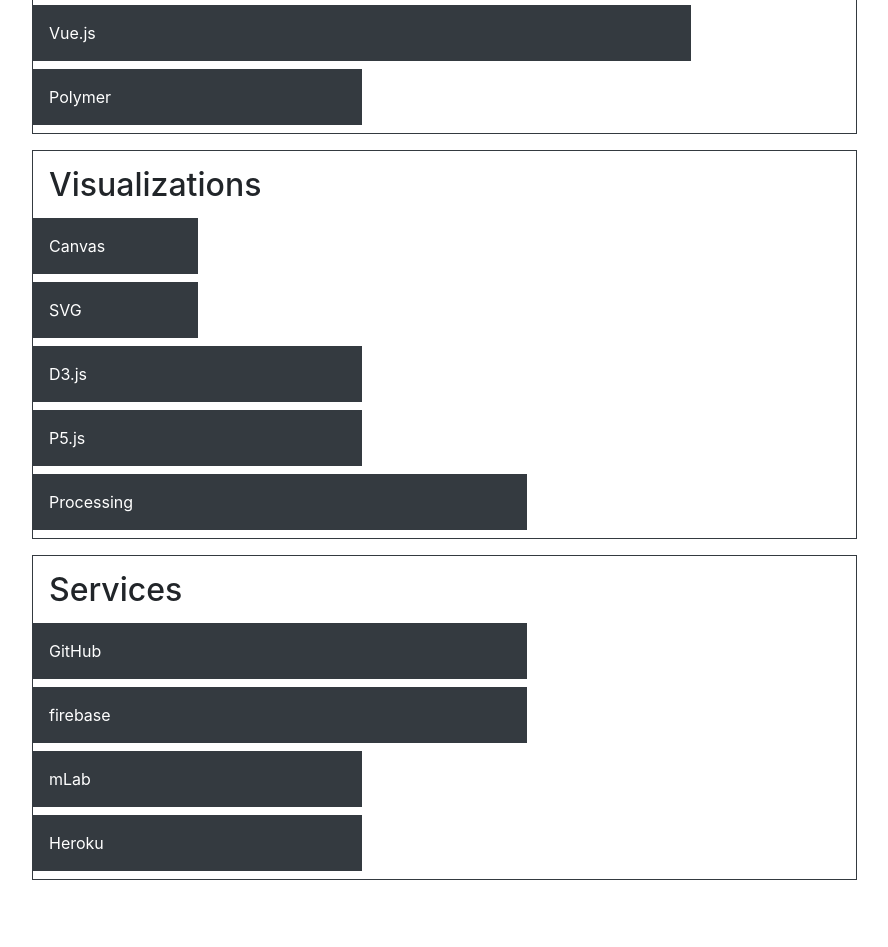
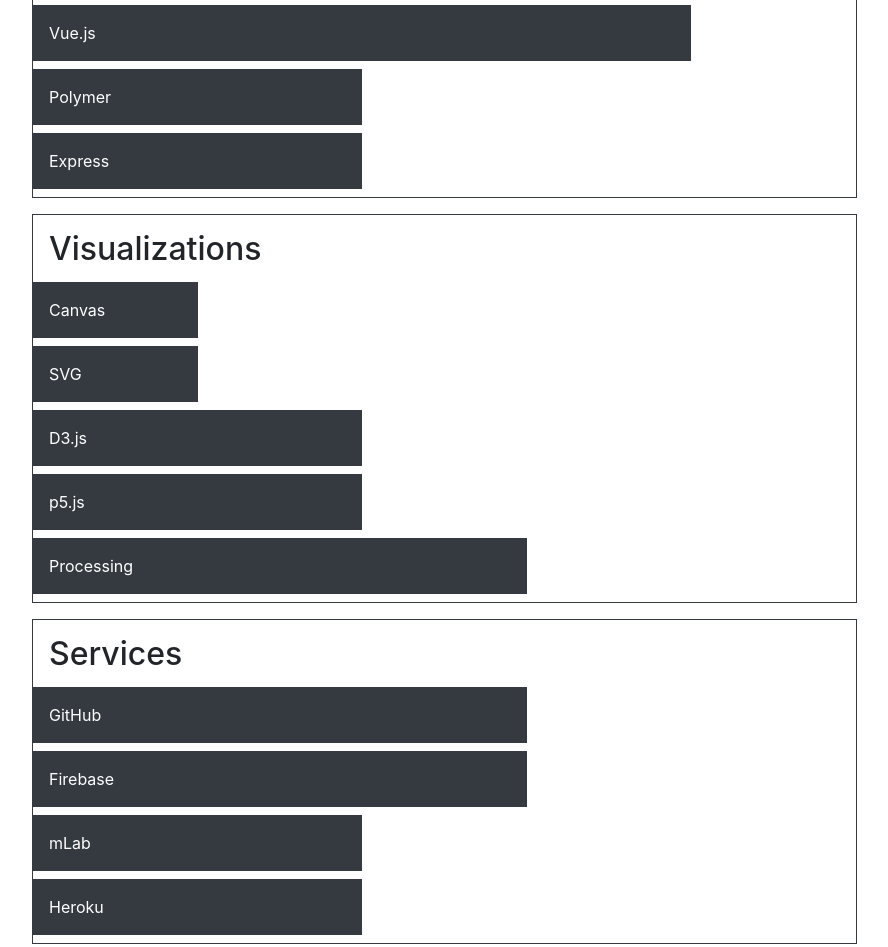
Before and after one commit to GimYoungPhil/resume2, a website: page index.html in a window 1280 px wide. Shown: the part 1423-2370 px from the top of the page, without its empty margins (338-1226 px from the left). Before the commit the page ends 2319 px from the top, so only its background shows below. Drawn offline with nearby package versions, Linux system fonts and the light colour scheme.

Commit message:
fixed names

```diff
--- a/index.html
+++ b/index.html
@@ -46,7 +46,7 @@
           <h2 class="m-3">Environments</h2>
           <div class="p-3 mb-2 bg-dark text-white" style="width: 60%;">Node.js</div>
           <div class="p-3 mb-2 bg-dark text-white" style="width: 80%;">npm</div>
-          <div class="p-3 mb-2 bg-dark text-white" style="width: 80%;">yarn</div>
+          <div class="p-3 mb-2 bg-dark text-white" style="width: 80%;">Yarn</div>
           <div class="p-3 mb-2 bg-dark text-white" style="width: 60%;">webpack</div>
           <div class="p-3 mb-2 bg-dark text-white" style="width: 60%;">Babel</div>
         </div>
@@ -58,19 +58,20 @@
           <div class="p-3 mb-2 bg-dark text-white" style="width: 60%;">React</div>
           <div class="p-3 mb-2 bg-dark text-white" style="width: 80%;">Vue.js</div>
           <div class="p-3 mb-2 bg-dark text-white" style="width: 40%;">Polymer</div>
+          <div class="p-3 mb-2 bg-dark text-white" style="width: 40%;">Express</div>
         </div>
         <div class="mb-3 border border-dark">
           <h2 class="m-3">Visualizations</h2>
           <div class="p-3 mb-2 bg-dark text-white" style="width: 20%;">Canvas</div>
           <div class="p-3 mb-2 bg-dark text-white" style="width: 20%;">SVG</div>
           <div class="p-3 mb-2 bg-dark text-white" style="width: 40%;">D3.js</div>
-          <div class="p-3 mb-2 bg-dark text-white" style="width: 40%;">P5.js</div>
+          <div class="p-3 mb-2 bg-dark text-white" style="width: 40%;">p5.js</div>
           <div class="p-3 mb-2 bg-dark text-white" style="width: 60%;">Processing</div>
         </div>
         <div class="mb-3 border border-dark">
           <h2 class="m-3">Services</h2>
           <div class="p-3 mb-2 bg-dark text-white" style="width: 60%;">GitHub</div>
-          <div class="p-3 mb-2 bg-dark text-white" style="width: 60%;">firebase</div>
+          <div class="p-3 mb-2 bg-dark text-white" style="width: 60%;">Firebase</div>
           <div class="p-3 mb-2 bg-dark text-white" style="width: 40%;">mLab</div>
           <div class="p-3 mb-2 bg-dark text-white" style="width: 40%;">Heroku</div>
         </div>
```
